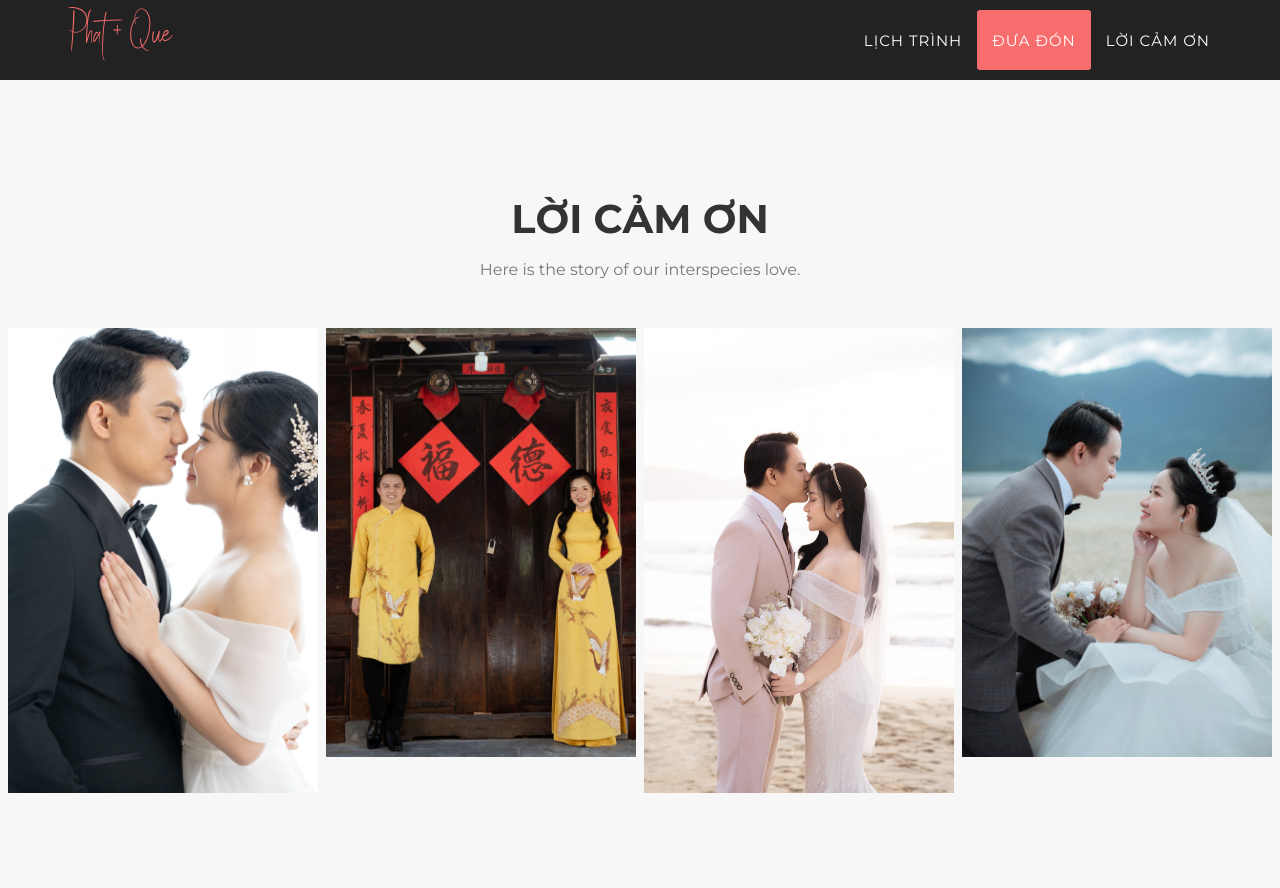
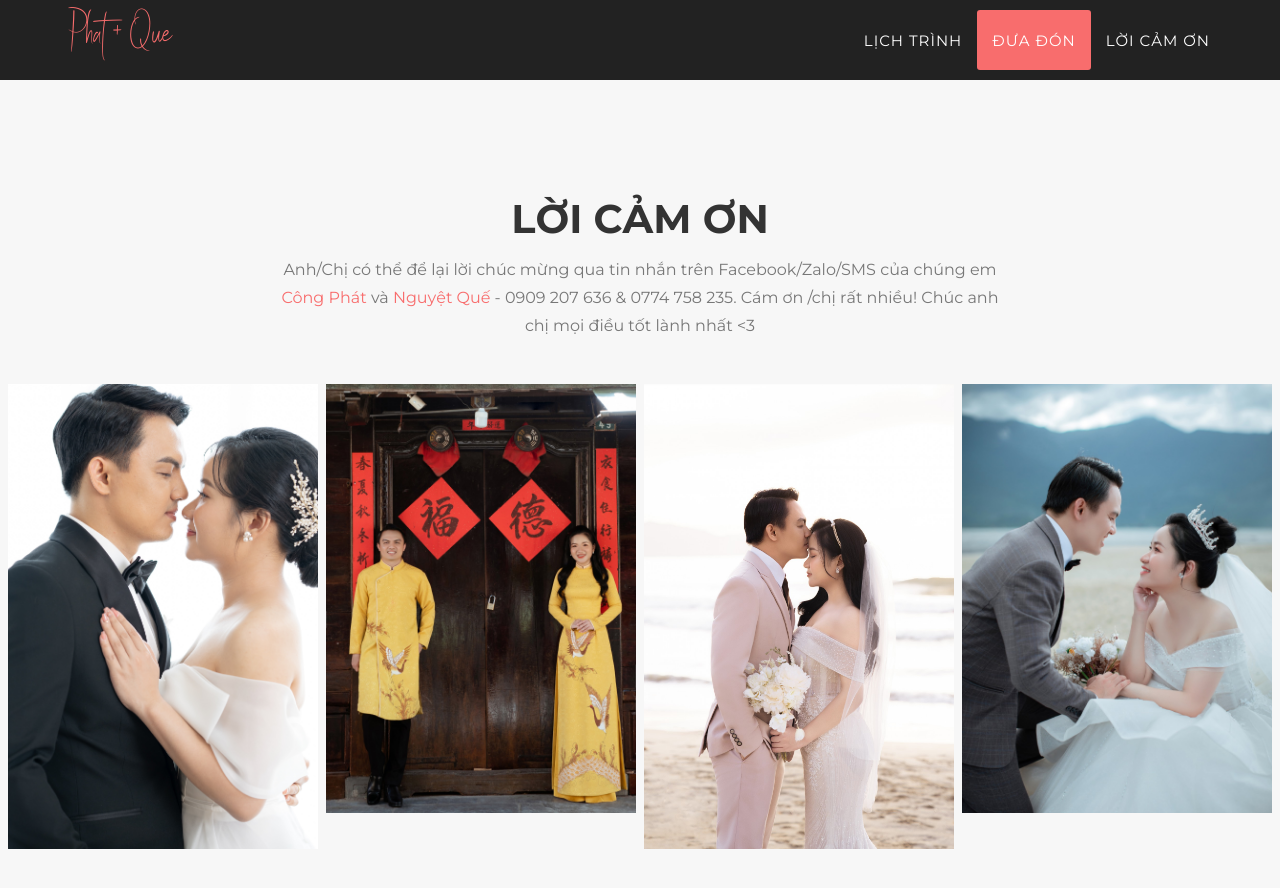
Before and after one commit to phatque/phatque, a Jekyll site: the page built from index.html, in a window 1280 px wide and 900 px high, scrolled down 2453 px. Shown: the top 888 px of the window. Built offline with Jekyll 4.4.1, drawn with Linux system fonts in a browser that asks for light colours; some web fonts are replaced.

Commit message:
Update our_story.html

```diff
--- a/_includes/en_data/our_story.html
+++ b/_includes/en_data/our_story.html
@@ -46,7 +46,7 @@
                 </div>
             </div>
             <div class="col-lg-8 col-lg-offset-2 text-center">
-                <p class="largepad text-muted">Here is the story of our interspecies love.
+                <p class="largepad text-muted">Anh/Chị có thể để lại lời chúc mừng qua tin nhắn trên Facebook/Zalo/SMS của chúng em <a href="https://www.facebook.com/phatcvo/">Công Phát</a> và <a href="https://www.facebook.com/phatcvo/">Nguyệt Quế</a> - 0909 207 636 & 0774 758 235. Cám ơn /chị rất nhiều! Chúc anh chị mọi điều tốt lành nhất <3
                 </p>
             </div>
         </div>
```
